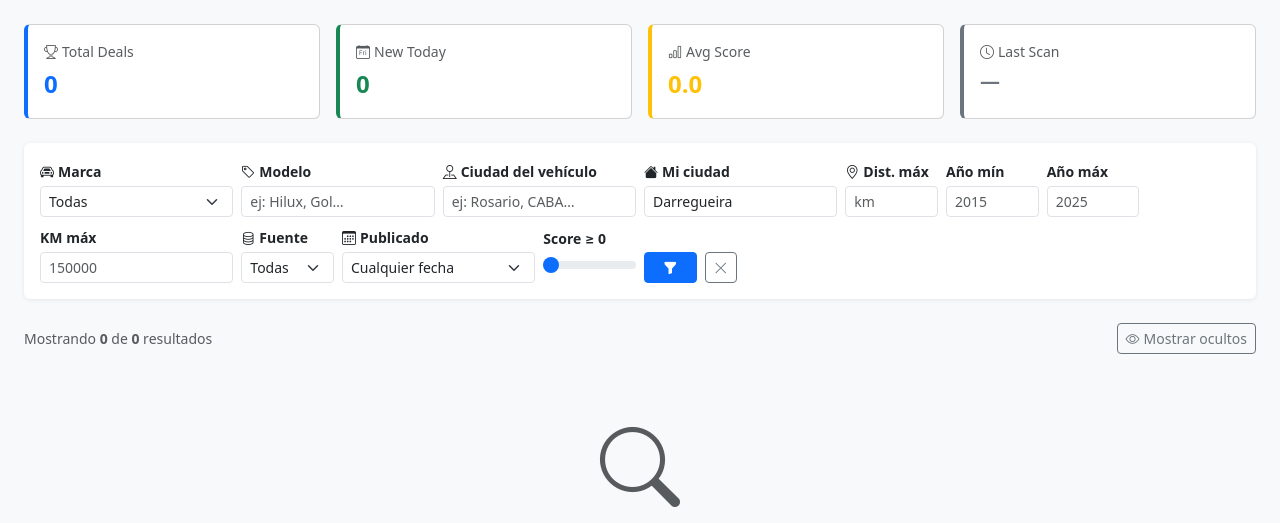
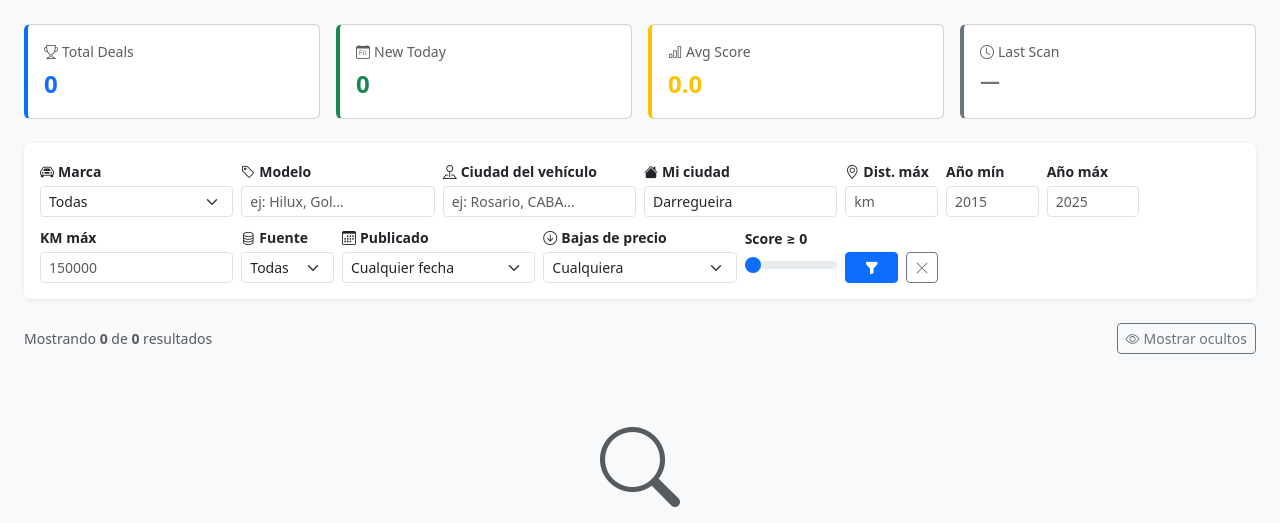
Before and after one commit to kde2687/car-deal-bot, a Flask app: page / in a window 1280 px wide. Shown: the part 57-580 px from the top of the page. Run offline with Flask 3, Linux system fonts and the light colour scheme; parts of the project's set-up code (start-up, migrations or seed data) failed here and were passed over.

Commit message:
Add price drops filter to dashboard (1/2/3+ bajas de precio)
Co-Authored-By: Claude Sonnet 4.6 <noreply@anthropic.com>

```diff
--- a/dashboard/app.py
+++ b/dashboard/app.py
@@ -48,7 +48,7 @@ def create_app() -> Flask:
     app.jinja_env.filters["format_price"] = format_price
     app.jinja_env.filters["time_ago"] = time_ago
 
-    def _apply_filters(query, brand, model, city, source, origin_city, min_year, max_year, max_km, min_score, max_distance, new_today=False, since=""):
+    def _apply_filters(query, brand, model, city, source, origin_city, min_year, max_year, max_km, min_score, max_distance, new_today=False, since="", min_price_drops=None):
         if brand:
             query = query.filter(Listing.brand.ilike(f"%{brand}%"))
         if model:
@@ -79,6 +79,8 @@ def create_app() -> Flask:
                 query = query.filter(Listing.first_seen >= now - timedelta(days=30))
             elif since == "older":
                 query = query.filter(Listing.first_seen < now - timedelta(days=30))
+        if min_price_drops is not None:
+            query = query.filter(Listing.price_changes_count >= min_price_drops)
         # Distance filter: SQL fast-path only when using the default origin (Darregueira)
         origin_lower = (origin_city or "").lower().strip()
         using_default_origin = not origin_lower or "darregueira" in origin_lower
@@ -118,8 +120,9 @@ def create_app() -> Flask:
             "max_km":       request.args.get("max_km", type=int),
             "min_score":    request.args.get("min_score", type=int),
             "max_distance": request.args.get("max_distance", type=int),
-            "new_today":    bool(request.args.get("new_today")),
-            "since":        request.args.get("since", "").strip(),  # today/week/month/older
+            "new_today":       bool(request.args.get("new_today")),
+            "since":           request.args.get("since", "").strip(),
+            "min_price_drops": request.args.get("min_price_drops", type=int),
         }
 
     def _filters_for_template(f):
--- a/dashboard/templates/index.html
+++ b/dashboard/templates/index.html
@@ -273,6 +273,17 @@
               <option value="week"  {{ 'selected' if filters.since == 'week'  else '' }}>Última semana</option>
               <option value="month" {{ 'selected' if filters.since == 'month' else '' }}>Último mes</option>
               <option value="older" {{ 'selected' if filters.since == 'older' else '' }}>Más de un mes</option>
+            </select>
+          </div>
+
+          <!-- 5d. Bajas de precio -->
+          <div class="col-6 col-md-2">
+            <label class="form-label small fw-semibold mb-1"><i class="bi bi-arrow-down-circle me-1"></i>Bajas de precio</label>
+            <select name="min_price_drops" class="form-select form-select-sm">
+              <option value="">Cualquiera</option>
+              <option value="1" {{ 'selected' if filters.min_price_drops|string == '1' else '' }}>≥ 1 baja</option>
+              <option value="2" {{ 'selected' if filters.min_price_drops|string == '2' else '' }}>≥ 2 bajas</option>
+              <option value="3" {{ 'selected' if filters.min_price_drops|string == '3' else '' }}>≥ 3 bajas</option>
             </select>
           </div>
 
```
